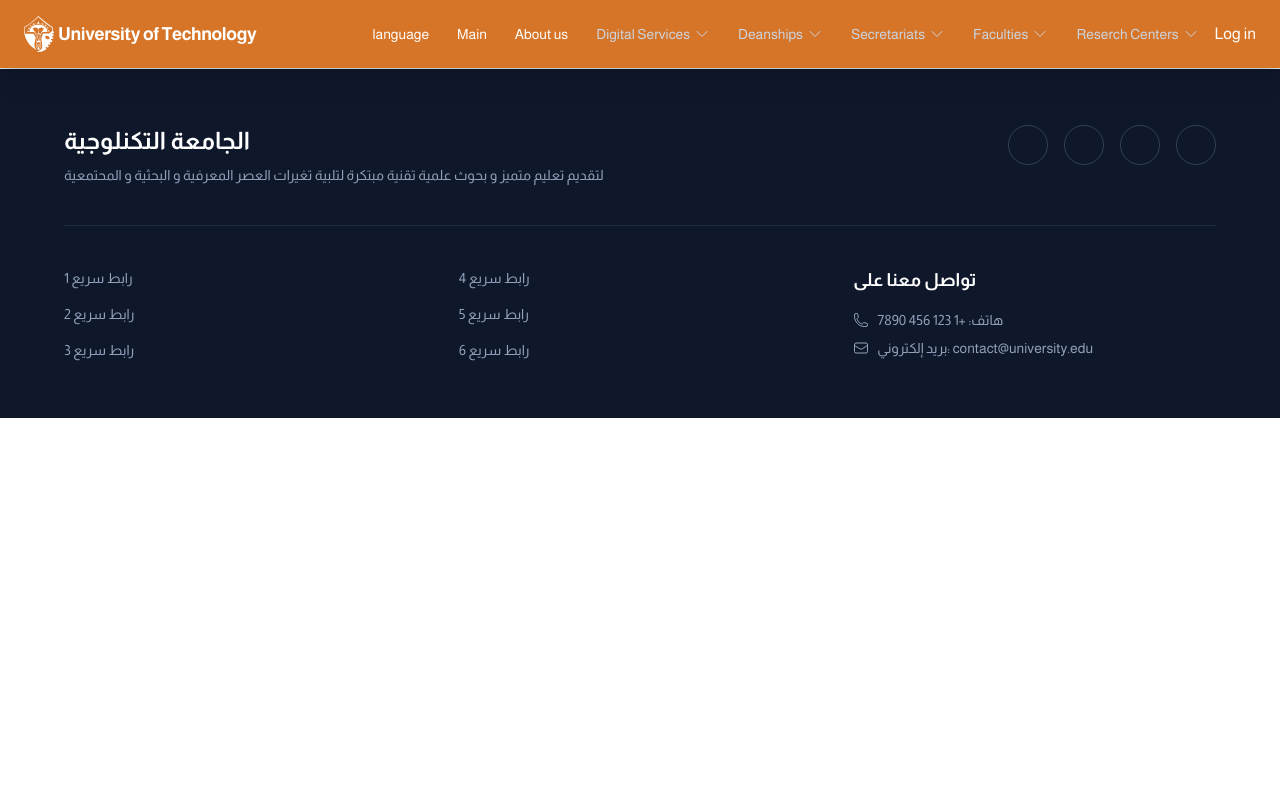
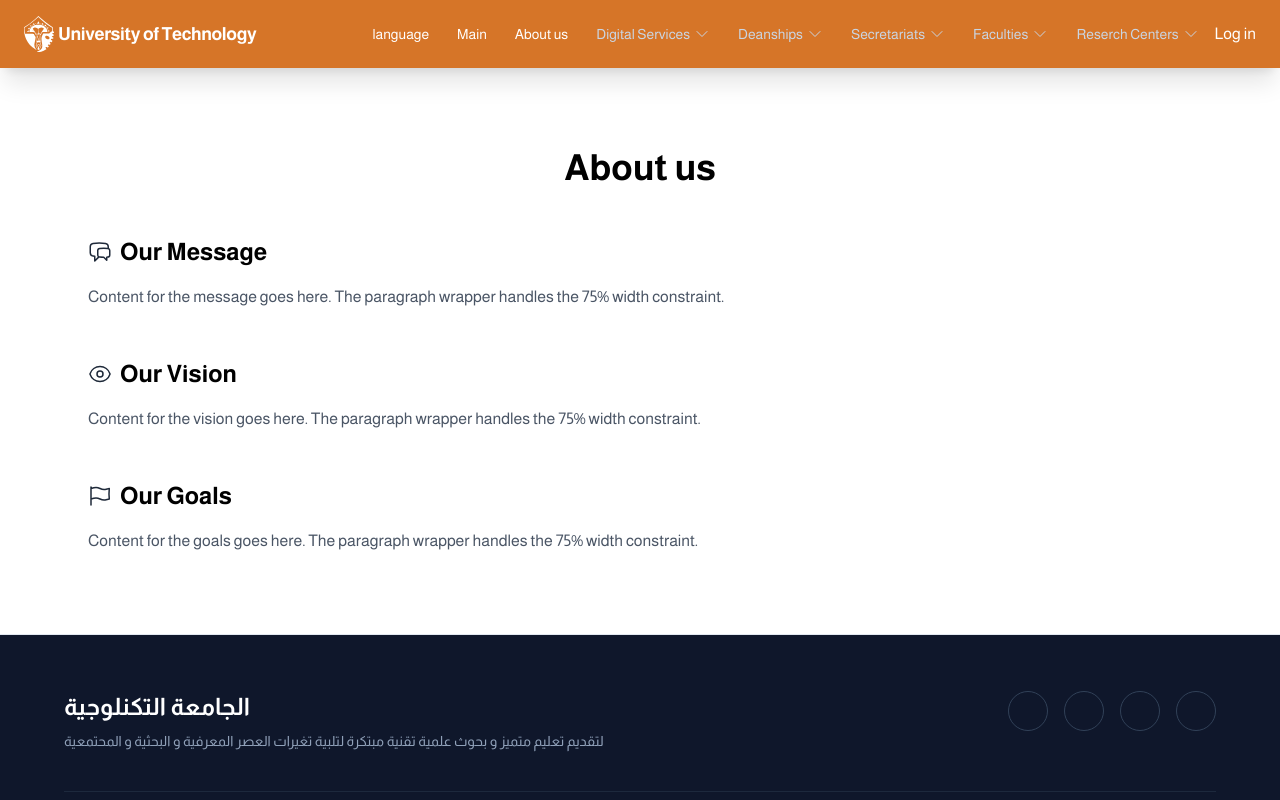
Before and after one commit to A1iHassan/University-platform, a React (Vite) app in the folder frontend2/: page /aboutus in a window 1280 px wide. Shown: the top 800 px of the page. Built offline with nearby package versions, Linux system fonts and the light colour scheme; a web font is replaced by a local one.

Commit message:
styled some stuff + president and about pages

```diff
--- a/frontend2/src/components/cardsSection.tsx
+++ b/frontend2/src/components/cardsSection.tsx
@@ -6,8 +6,9 @@ type CardItem = {
   content: string;
   to: string;
 };
+
 const CardsSection = () => {
-const { t } = useTranslation()
+  const { t } = useTranslation();
   const CARDS: CardItem[] = [
     { label: t('our_message'), content: t('our_message_content'), to: "/message" },
     { label: t('president'), content: t('president_content'), to: "/president" },
@@ -15,8 +16,14 @@ const CARDS: CardItem[] = [
   ];
 
   return (
-    <section className="h-[70svh] flex justify-center items-center">
-      <div className="flex w-full items-center justify-center items-center gap-15 px-10 py-16">
+    <section className="relative h-[70svh] flex justify-center items-center overflow-hidden">
+      {/* Decorative background stripes, top-center to left-center, kept behind content */}
+      <div className="absolute inset-0 z-0 pointer-events-none overflow-hidden">
+        <div className="absolute left-1/2 top-0 h-6 w-[85%] origin-top-left rotate-[135deg] -translate-x-90 bg-[#d67528]" />
+        <div className="absolute left-1/2 top-0 h-6 w-[85%] origin-top-left rotate-[135deg] -translate-x-80 bg-[#d67528]" />
+      </div>
+
+      <div className="relative z-10 flex w-full items-center justify-center items-center gap-15 px-10 py-16">
         {CARDS.map((card) => (
           <Link
             key={card.to}
--- a/frontend2/src/components/faculties.tsx
+++ b/frontend2/src/components/faculties.tsx
@@ -42,12 +42,12 @@ const Faculties = () => {
       {/* Color overlay */}
       <div className="absolute inset-0 bg-[#99541c]/60" />
 
-      <div className="relative z-10 flex flex-col items-center gap-12 md:flex-row md:items-center md:justify-between">
-        <article className="max-w-md md:mr-8">
-          <h2 className="text-3xl font-semibold  md:text-4xl">
+      <div className="relative z-10 flex flex-col items-center w-full h-3/4 gap-12 md:flex-row md:items-center md:justify-center">
+        <article className="w-1/2 md:mr-8 bg-white/40 rounded p-10">
+          <h2 className="text-3xl font-semibold  md:text-4xl text-slate-900">
             {t('faculties_title')}
           </h2>
-          <p className="mt-4 text-base leading-relaxed text-slate-300">
+          <p className="mt-4 text-xl leading-relaxed text-slate-300">
             {t('faculties_section')}
           </p>
         </article>
--- a/frontend2/src/components/news.tsx
+++ b/frontend2/src/components/news.tsx
@@ -15,7 +15,7 @@ const News = () => {
           <div className="overflow-hidden h-full relative z-10">
             <img src="/newest.png" alt="Latest News" className="object-cover w-full h-full group-hover:scale-105 transition-transform duration-500" />
             {/* Dark overlay on the video */}
-            <div className="absolute inset-0 bg-gradient-to-t from-slate-950/80 via-slate-900/40 to-slate-900/30 transition-opacity duration-500 group-hover:bg-slate-900/50 transition-color duration-200" />
+            <div className="absolute inset-0 bg-gradient-to-t from-slate-950/80 via-slate-900/60 to-slate-900/40 transition-opacity duration-500 group-hover:bg-slate-900/50 transition-color duration-200" />
           </div>
           <div className="p-6 z-20 absolute bottom-0 w-full flex justify-between items-end">
             <div className="text-right">
--- a/frontend2/src/i18n/locales/ar.json
+++ b/frontend2/src/i18n/locales/ar.json
@@ -43,7 +43,7 @@
 	"more_faculties": "تعرف على كلياتنا",
 	"more_admission": "تعرف على متطلبات التقديم",
 	"log_in": "تسجيل دخول",
-	"": "",
+	"faculties_title": "كلياتنا",
 	"": "",
 	"": "",
 	"": "",
--- a/frontend2/src/i18n/locales/en.json
+++ b/frontend2/src/i18n/locales/en.json
@@ -43,6 +43,7 @@
 	"more_faculties": "See our faculties",
 	"more_admission": "Know our application requirements",
 	"log_in": "Log in",
+	"faculties_title": "Our Faculties",
 	"": "",
 	"": "",
 	"": "",
--- a/frontend2/src/main.tsx
+++ b/frontend2/src/main.tsx
@@ -6,14 +6,16 @@ import MainLayout from './layouts/mainLayout'
 import HomePage from './pages/homePage'
 import StudentsLayout from './layouts/studentsLayout'
 import './i18n/config'
+import AboutPage from './pages/aboutPage'
+import PresidentPage from './pages/presidentPage'
 
 const router = createBrowserRouter([
 	{
 		element: <MainLayout />,
 		children: [
 			{ path: "/", element: <HomePage /> },
-			{ path: "/aboutus", element: <></> },
-			{ path: "/president", element: <></> },
+			{ path: "/aboutus", element: <AboutPage /> },
+			{ path: "/president", element: <PresidentPage /> },
 			{ path: "/applications", element: <></> },
 			{ path: "/applications/details", element: <></> },
 			{ path: "/applications/apply", element: <></> },
--- a/frontend2/src/pages/aboutPage.tsx
+++ b/frontend2/src/pages/aboutPage.tsx
@@ -1,9 +1,55 @@
+import { useTranslation } from 'react-i18next';
+import { useEffect } from 'react';
+import {
+  ChatBubbleLeftRightIcon,
+  EyeIcon,
+  FlagIcon
+} from '@heroicons/react/24/outline';
+
 const AboutPage = () => {
+	const { i18n } = useTranslation();
+  	// Handle LTR/RTL document direction and language attribute based on the active locale
+	useEffect(() => {
+		document.dir = i18n.dir();
+		document.documentElement.lang = i18n.language;
+	}, [i18n, i18n.language]);
+  return (
+    <section className="py-20">
+      <h1 className="text-4xl font-bold text-center mb-12">About us</h1>
 
-	return (
-		<section className="">
-		</section>
-	);
+      <div className="flex flex-col gap-12 max-w-6xl mx-auto px-6">
+        <div className="flex flex-col items-start">
+          <div className="flex items-center gap-2 mb-4 text-left">
+            <ChatBubbleLeftRightIcon className="h-6 w-6 text-gray-800" />
+            <h2 className="text-2xl font-semibold">Our Message</h2>
+          </div>
+          <p className="w-3/4 text-gray-600 leading-relaxed">
+            Content for the message goes here. The paragraph wrapper handles the 75% width constraint.
+          </p>
+        </div>
+
+        <div className="flex flex-col items-start">
+          <div className="flex items-center gap-2 mb-4 text-left">
+            <EyeIcon className="h-6 w-6 text-gray-800" />
+            <h2 className="text-2xl font-semibold">Our Vision</h2>
+          </div>
+          <p className="w-3/4 text-gray-600 leading-relaxed">
+            Content for the vision goes here. The paragraph wrapper handles the 75% width constraint.
+          </p>
+        </div>
+
+        <div className="flex flex-col items-start">
+          <div className="flex items-center gap-2 mb-4 text-left">
+            <FlagIcon className="h-6 w-6 text-gray-800" />
+            <h2 className="text-2xl font-semibold">Our Goals</h2>
+          </div>
+          <p className="w-3/4 text-gray-600 leading-relaxed">
+            Content for the goals goes here. The paragraph wrapper handles the 75% width constraint.
+          </p>
+        </div>
+      </div>
+    </section>
+  );
 }
 
 export default AboutPage;
--- a/frontend2/src/pages/presidentPage.tsx
+++ b/frontend2/src/pages/presidentPage.tsx
@@ -0,0 +1,24 @@
+
+const PresidentPage = () => {
+  return (
+    <section className="">
+      <h1 className="text-4xl font-bold text-center mb-12">President</h1>
+
+      <div className="max-w-6xl mx-auto px-6 text-gray-600 leading-relaxed">
+        <img
+          src="/path-to-your-photo.jpg"
+          alt="President"
+          className="float-right ml-8 mb-4 w-64 h-auto object-cover rounded shadow"
+        />
+        <p className="mb-4">
+          Replace this paragraph with your content. The image is positioned using the <code>float-right</code> utility, which removes it from the normal document flow and aligns it to the right side of its container.
+        </p>
+        <p>
+          Inline content and block elements adjacent to the floated element will automatically flow and wrap around its left edge. The <code>ml-8</code> (margin-left) and <code>mb-4</code> (margin-bottom) utilities establish a safe zone, guaranteeing the text breaks to the next line without physically touching the image boundary.
+        </p>
+      </div>
+    </section>
+  );
+}
+
+export default PresidentPage;
```
Lines whose indentation alone changed are shown as unchanged.
